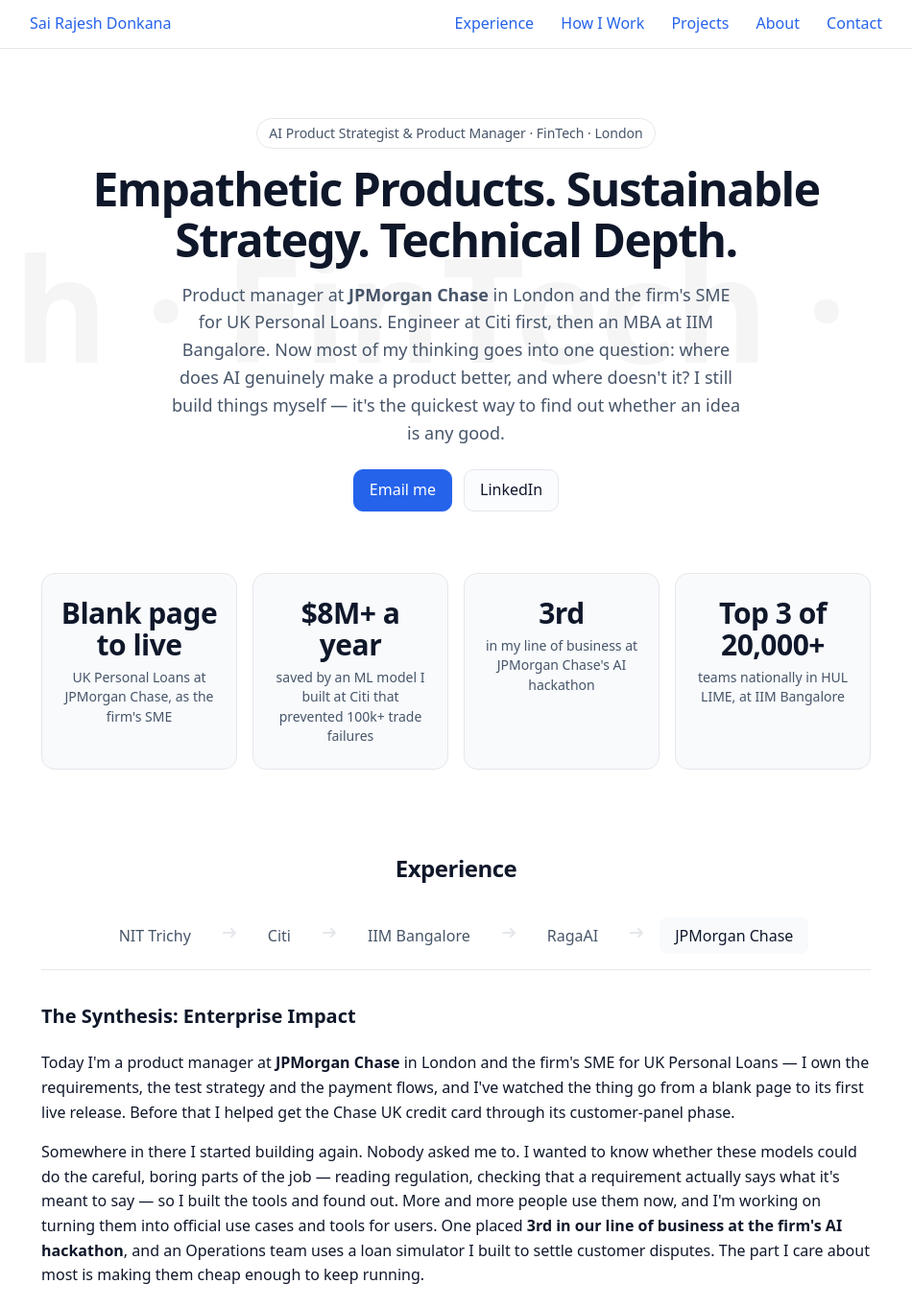
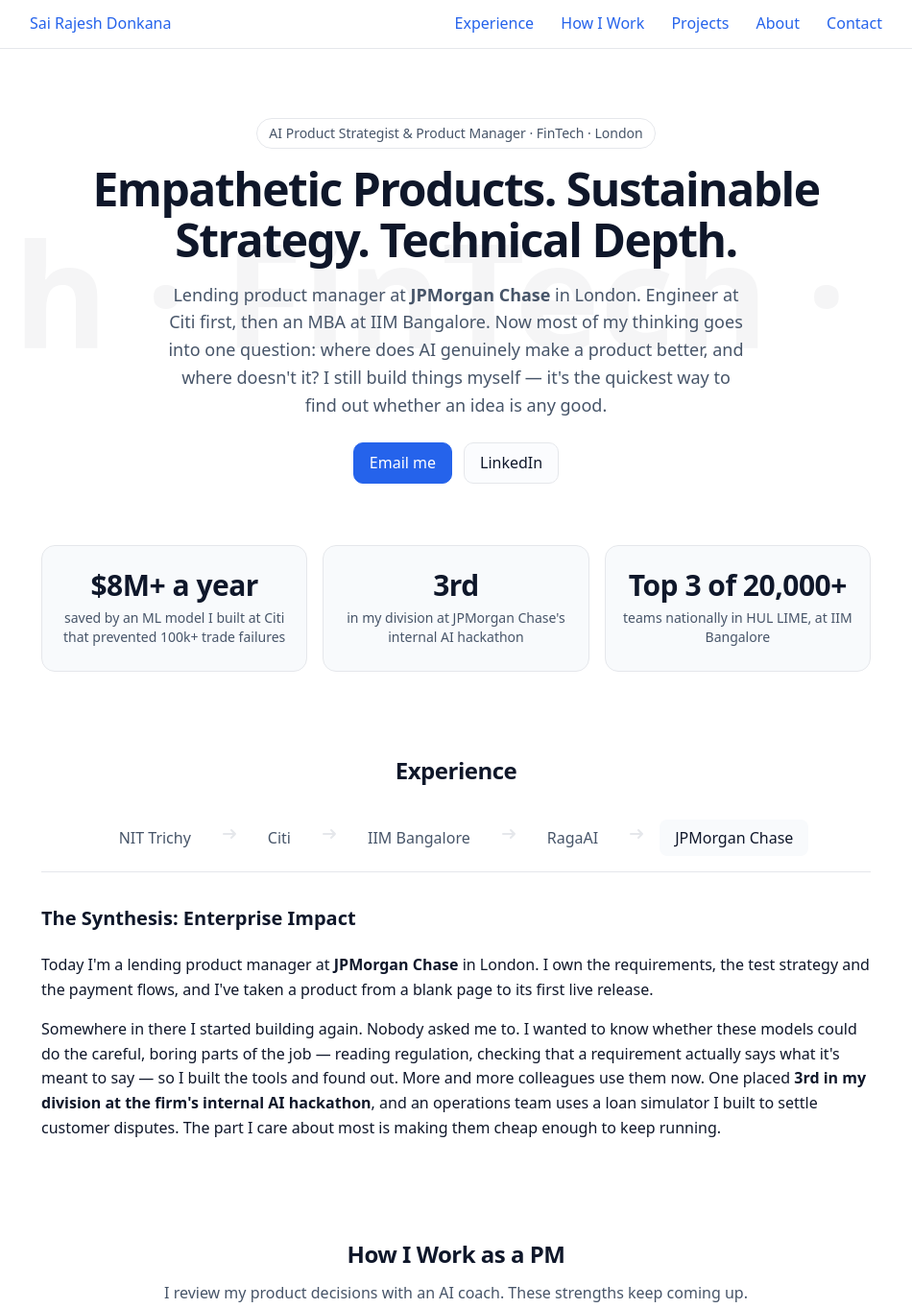
Before and after one commit to sairajesh711/sairajesh711.github.io, a plain HTML site: page index.html in a window 1280 px wide. Shown: the top 1363 px of the page at 96% size, without its empty margins (165-1115 px from the left). Drawn offline with Linux system fonts and the light colour scheme.

Commit message:
fix: remove non-public product detail; describe role as lending PM
Co-Authored-By: Claude Opus 5.5 <noreply@anthropic.com>
Claude-Session: https://claude.ai/code/session_017gRv53sfvLzCujU2y7c8qs

```diff
--- a/index.html
+++ b/index.html
@@ -4,7 +4,7 @@
   <meta charset="utf-8" />
   <title>Sai Rajesh Donkana — AI Product Strategy × FinTech</title>
   <meta name="viewport" content="width=device-width, initial-scale=1" />
-  <meta name="description" content="AI product manager in London. SME for UK Personal Loans at JPMorgan Chase. Builds AI products that are strict about where the model belongs, and lean on tokens." />
+  <meta name="description" content="Lending product manager at JPMorgan Chase in London. Builds AI products that are strict about where the model belongs, and lean on tokens." />
   <meta name="theme-color" content="#ffffff" />
 
   <!-- Google Fonts: Space Grotesk -->
@@ -278,7 +278,7 @@
       <div class="hero-content">
         <span class="pill">AI Product Strategist &amp; Product Manager · FinTech · London</span>
         <h1>Empathetic Products. Sustainable Strategy. Technical Depth.</h1>
-        <p>Product manager at <strong>JPMorgan Chase</strong> in London and the firm's SME for UK Personal Loans. Engineer at Citi first, then an MBA at IIM Bangalore. Now most of my thinking goes into one question: where does AI genuinely make a product better, and where doesn't it? I still build things myself — it's the quickest way to find out whether an idea is any good.</p>
+        <p>Lending product manager at <strong>JPMorgan Chase</strong> in London. Engineer at Citi first, then an MBA at IIM Bangalore. Now most of my thinking goes into one question: where does AI genuinely make a product better, and where doesn't it? I still build things myself — it's the quickest way to find out whether an idea is any good.</p>
         <div class="hero-cta">
           <a class="btn primary" href="mailto:sairajesh711@gmail.com">Email me</a>
           <a class="btn" href="https://www.linkedin.com/in/sairajeshdonkana" target="_blank" rel="noopener">LinkedIn</a>
@@ -288,9 +288,8 @@
 
     <section id="impact" class="section" aria-label="Highlights">
       <div class="stats">
-        <div class="stat animated" style="animation-delay: 0.1s;"><strong>Blank page to live</strong><span>UK Personal Loans at JPMorgan Chase, as the firm's SME</span></div>
         <div class="stat animated" style="animation-delay: 0.15s;"><strong>$8M+ a year</strong><span>saved by an ML model I built at Citi that prevented 100k+ trade failures</span></div>
-        <div class="stat animated" style="animation-delay: 0.2s;"><strong>3rd</strong><span>in my line of business at JPMorgan Chase's AI hackathon</span></div>
+        <div class="stat animated" style="animation-delay: 0.2s;"><strong>3rd</strong><span>in my division at JPMorgan Chase's internal AI hackathon</span></div>
         <div class="stat animated" style="animation-delay: 0.25s;"><strong>Top 3 of 20,000+</strong><span>teams nationally in HUL LIME, at IIM Bangalore</span></div>
       </div>
     </section>
@@ -328,8 +327,8 @@
           </div>
           <div id="journey-jpmc" class="journey-step active">
             <h3>The Synthesis: Enterprise Impact</h3>
-            <p>Today I'm a product manager at <strong>JPMorgan Chase</strong> in London and the firm's SME for UK Personal Loans — I own the requirements, the test strategy and the payment flows, and I've watched the thing go from a blank page to its first live release. Before that I helped get the Chase UK credit card through its customer-panel phase.</p>
-            <p>Somewhere in there I started building again. Nobody asked me to. I wanted to know whether these models could do the careful, boring parts of the job — reading regulation, checking that a requirement actually says what it's meant to say — so I built the tools and found out. More and more people use them now, and I'm working on turning them into official use cases and tools for users. One placed <strong>3rd in our line of business at the firm's AI hackathon</strong>, and an Operations team uses a loan simulator I built to settle customer disputes. The part I care about most is making them cheap enough to keep running.</p>
+            <p>Today I'm a lending product manager at <strong>JPMorgan Chase</strong> in London. I own the requirements, the test strategy and the payment flows, and I've taken a product from a blank page to its first live release.</p>
+            <p>Somewhere in there I started building again. Nobody asked me to. I wanted to know whether these models could do the careful, boring parts of the job — reading regulation, checking that a requirement actually says what it's meant to say — so I built the tools and found out. More and more colleagues use them now. One placed <strong>3rd in my division at the firm's internal AI hackathon</strong>, and an operations team uses a loan simulator I built to settle customer disputes. The part I care about most is making them cheap enough to keep running.</p>
           </div>
         </div>
       </div>
```
